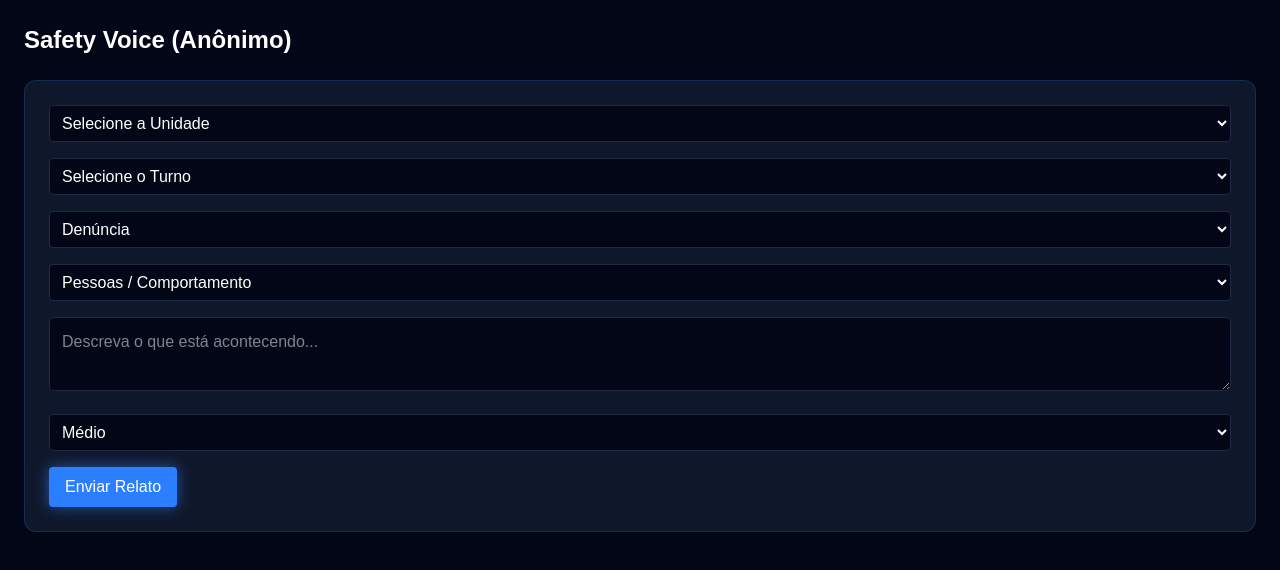
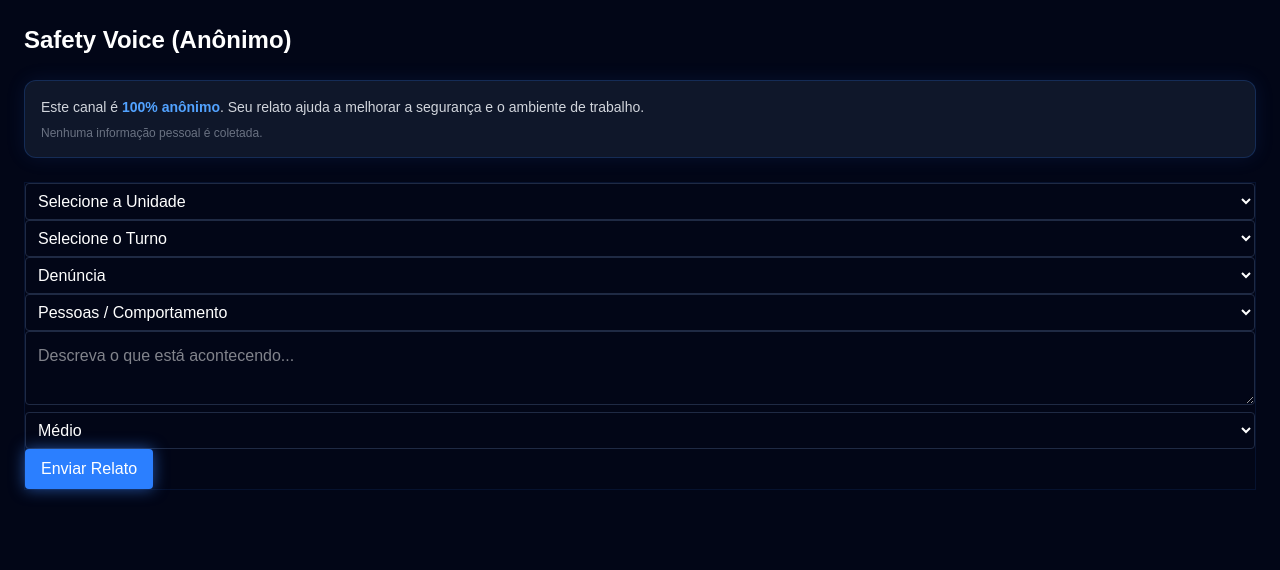
Before and after one commit to anaartagaveytia1-web/aris-frontend, a Next.js app: page /safety-voice in a window 1280 px wide. Shown: the top 570 px of the page. Built offline with nearby package versions, Linux system fonts and the light colour scheme.

Commit message:
update voice

```diff
--- a/app/safety-voice/page.tsx
+++ b/app/safety-voice/page.tsx
@@ -54,9 +54,20 @@ export default function SafetyVoice() {
       <h1 className="text-2xl font-bold mb-6">
         Safety Voice (Anônimo)
       </h1>
+      <div className="bg-[#0f172a] border border-blue-500/20 rounded-xl p-4 mb-6 shadow-[0_0_20px_rgba(59,130,246,0.1)]">
 
+  <div className="text-sm text-gray-300">
+    Este canal é <span className="text-blue-400 font-semibold">100% anônimo</span>.
+    Seu relato ajuda a melhorar a segurança e o ambiente de trabalho.
+  </div>
+
+  <div className="text-xs text-gray-500 mt-2">
+    Nenhuma informação pessoal é coletada.
+  </div>
+
+</div>
       {/* FORMULÁRIO */}
-      <div className="bg-[#0f172a] p-6 rounded-xl mb-6 space-y-4 border border-blue-500/20">
+      <div className="bg-[#020617] border border-blue-500/10">
 
         {/* UNIDADE */}
         <select
```
